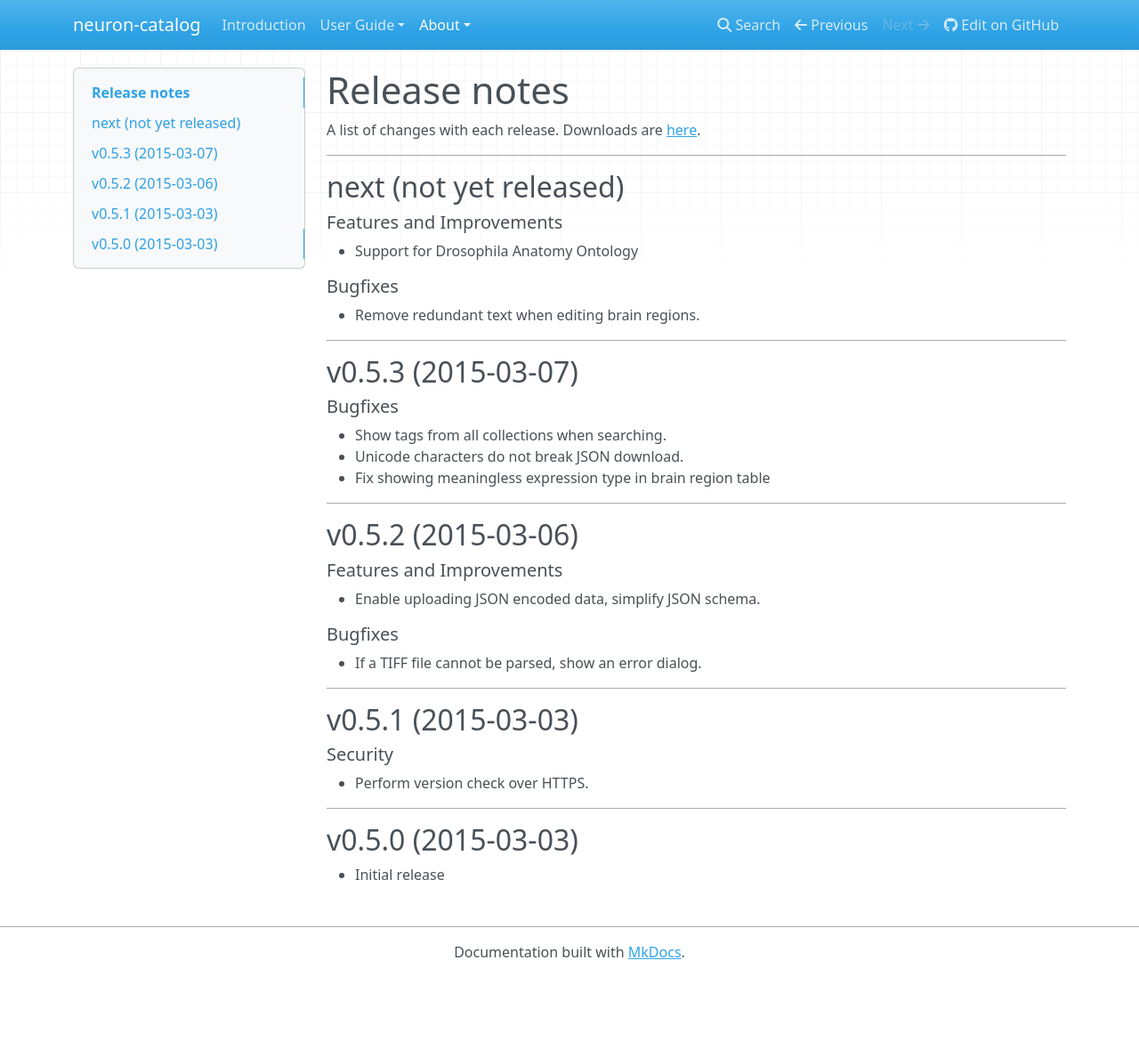
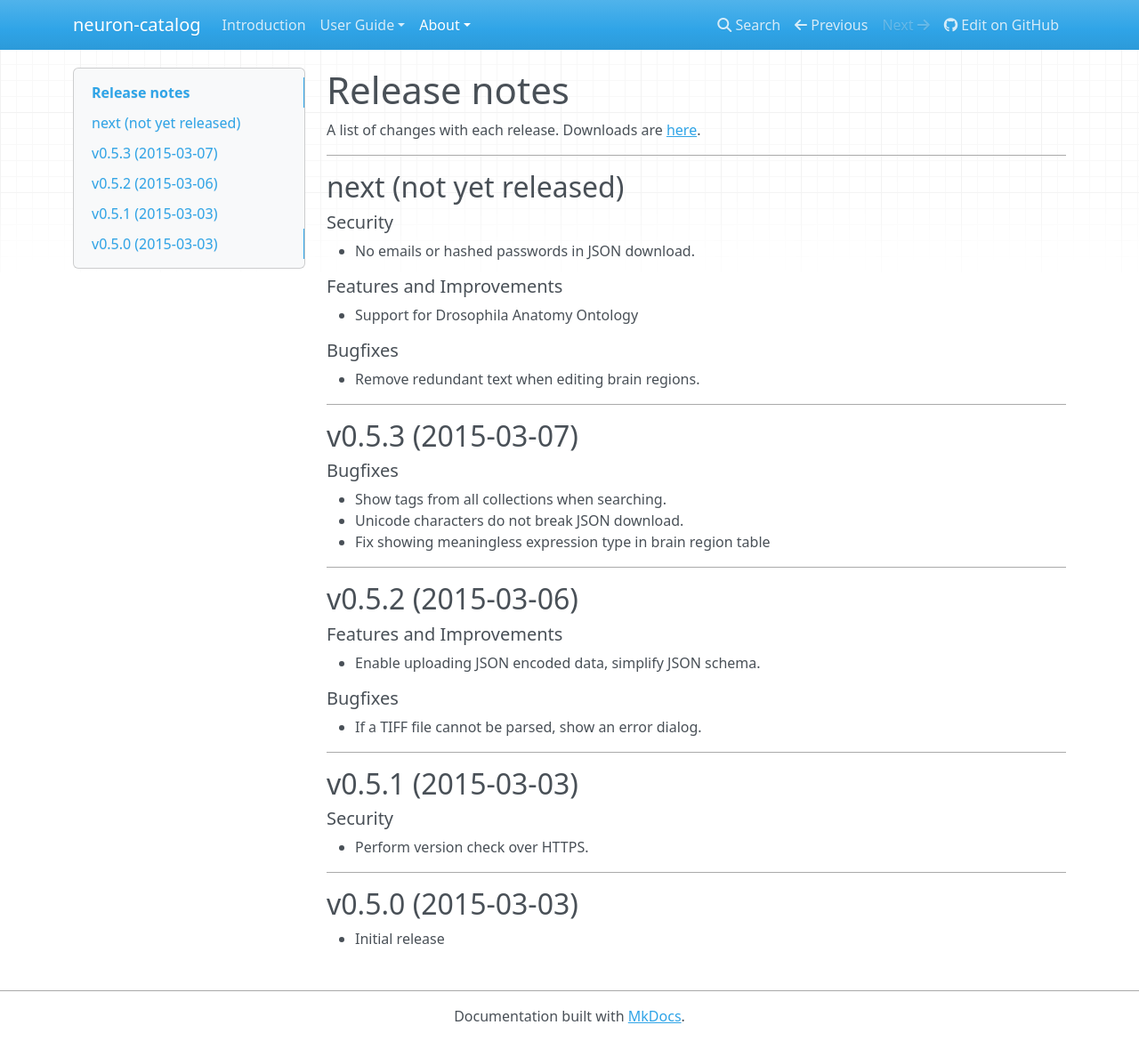
Before and after one commit to strawlab/neuron-catalog, an MkDocs documentation site: the page built from docs/release-notes.md, in a window 1280 px wide and 1170 px high. Shown: the whole window at 89% size. Built offline with MkDocs 1.6.1, drawn with Linux system fonts in a browser that asks for light colours; nearby versions of some CDN libraries; old or Windows-style settings are respelled for this version of MkDocs.

Commit message:
[security] do not save user's encrypted password or email address
Fixes #35

```diff
--- a/docs/release-notes.md
+++ b/docs/release-notes.md
@@ -6,6 +6,10 @@ A list of changes with each release. Downloads are
 ---
 
 ## next (not yet released)
+
+##### Security
+
+- No emails or hashed passwords in JSON download.
 
 ##### Features and Improvements
 
```
Also changed, not shown: 1 other file.
